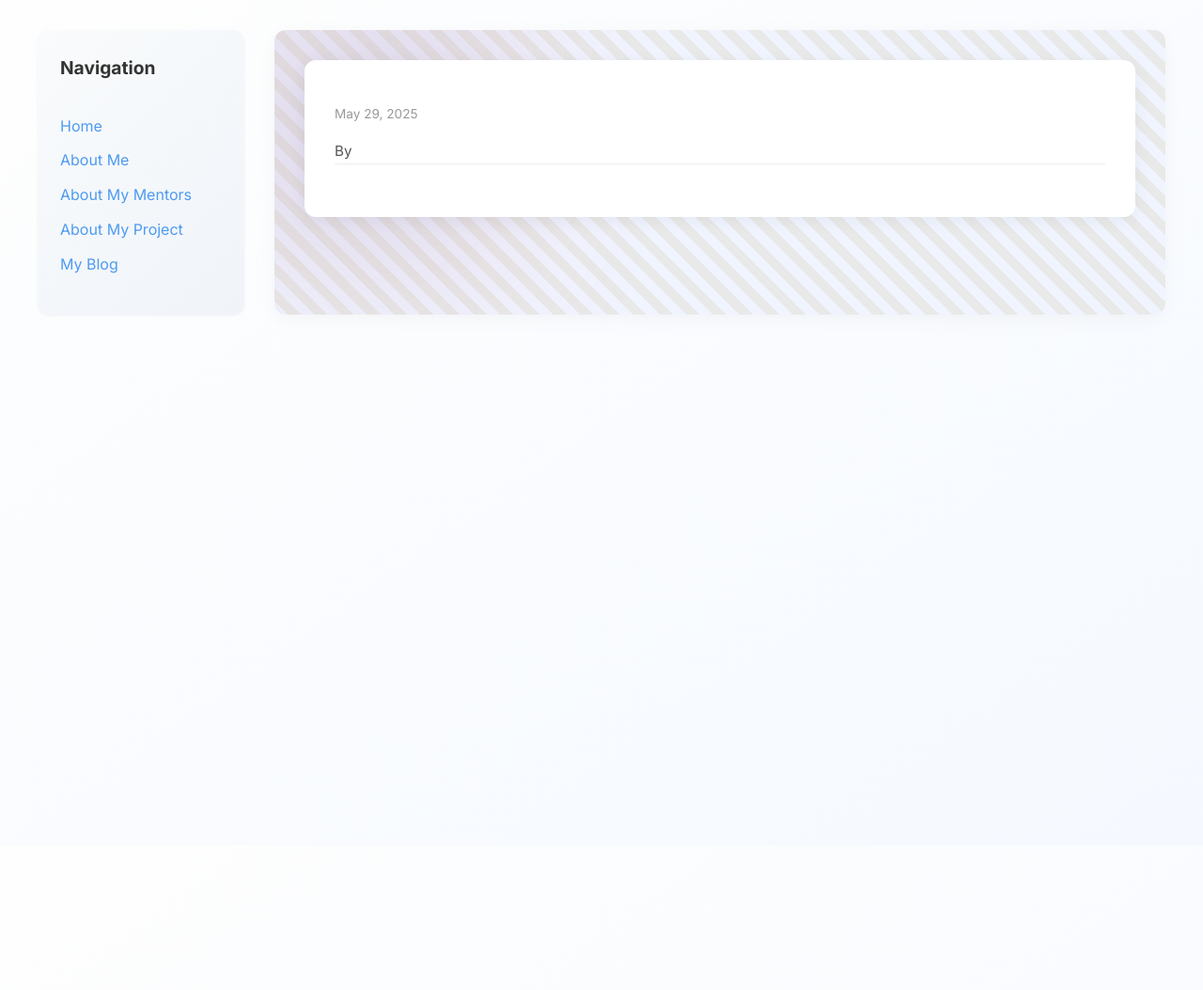
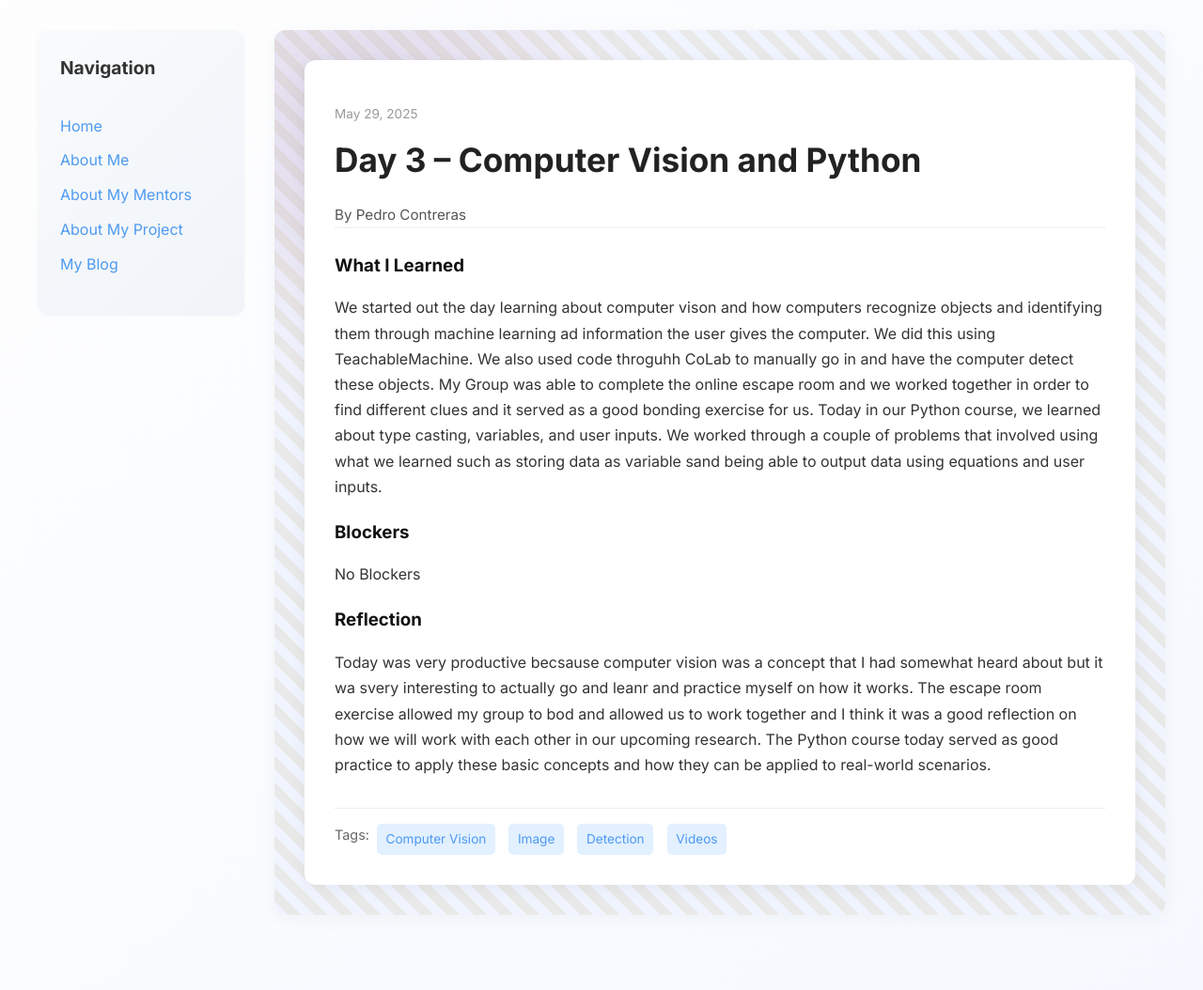
Before and after one commit to pedrocon42/pedrocon42.github.io, a Jekyll site: the page built from _posts/2025-05-29-Day-3.md, in a window 1280 px wide. Shown: the whole page at 94% size. Built offline with Jekyll 4.4.1, drawn with Linux system fonts in a browser that asks for light colours; our own code applies the rules of GitHub Pages for plain Markdown files; before the commit the page ends 900 px from its top, so only the background shows below that.

Commit message:
Update 2025-05-29-Day-3.md

```diff
--- a/_posts/2025-05-29-Day-3.md
+++ b/_posts/2025-05-29-Day-3.md
@@ -4,7 +4,7 @@ title: "Day 3 – Computer Vision and Python"
 date: 2025-05-29
 author: Pedro Contreras
 permalink: /day3.html
-tags: ["Computer Vision, "Image", "Detection", "Videos"]
+tags: ["Computer Vision", "Image", "Detection", "Videos"]
 
 what_i_learned: |
   We started out the day learning about computer vison and how computers recognize objects and identifying them through machine learning ad information the user gives the computer. We did this using TeachableMachine. We also used code throguhh CoLab to manually go in and have the computer detect these objects.
```
